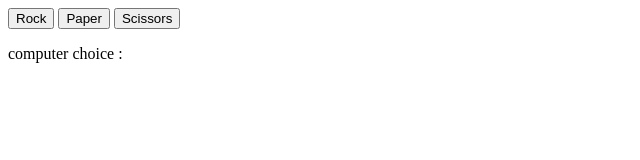
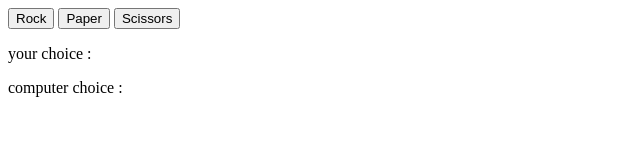
Before and after one commit to saidbataal/Project-Rock-Paper-Scissors, a plain HTML site: page index.html in a window 1280 px wide. Shown: the whole page, without its empty margins (0-640 px from the left). Drawn offline with Linux system fonts and the light colour scheme.

Commit message:
add user choice

```diff
--- a/index.html
+++ b/index.html
@@ -10,7 +10,7 @@
     <button class ="rock">Rock</button>
     <button class ="paper">Paper</button>
     <button class="scissors">Scissors</button>
-
+   <p class = "yourChoice">your choice : </p>
     <p class ="computerChoice">computer choice : </p>
 
 </body>
```
